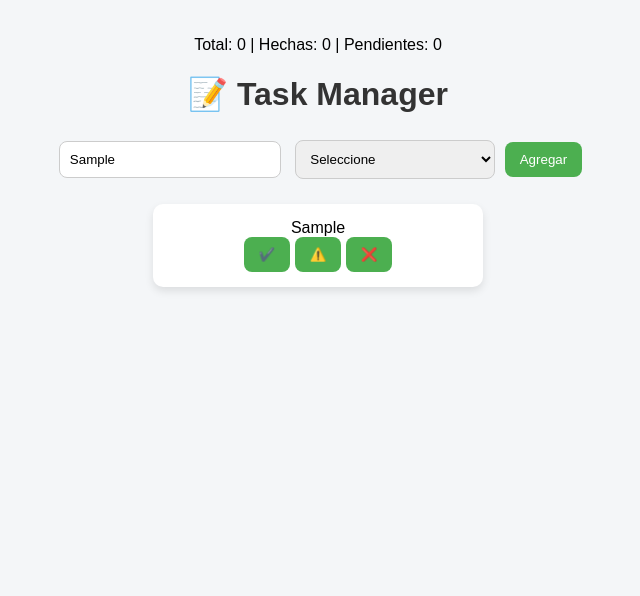
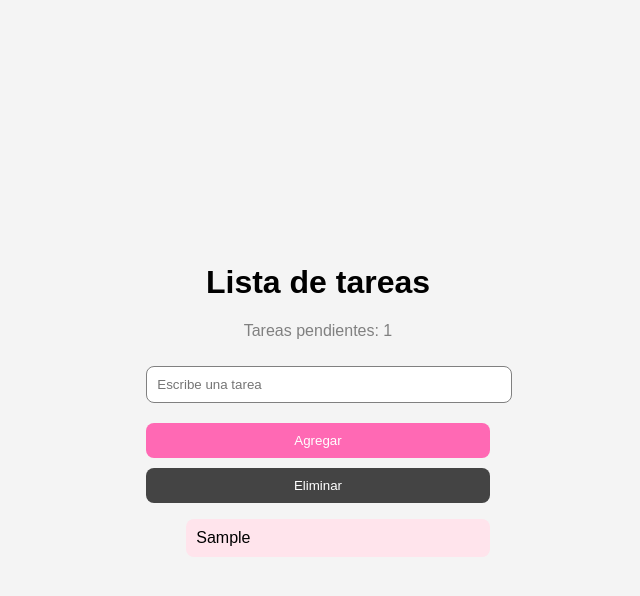
Before and after one commit to alexandragdiaz/Task-Manager-App, a plain HTML site: page index.html in a window 1280 px wide. Both pictures are taken after typing "Sample" into the empty fields and a click on the button "Agregar". Shown: the whole page, without its empty margins (322-962 px from the left). Drawn offline with Linux system fonts and the light colour scheme.

Commit message:
Primer commit

```diff
--- /dev/null
+++ b/app.js
@@ -0,0 +1,52 @@
+let inputTarea = document.getElementById("inputTarea");
+
+let btnAgregar = document.getElementById("btnAgregar");
+
+let listaTareas = document.getElementById("listaTareas");
+
+let btnEliminar = document.getElementById("btnEliminar");
+
+let contador = document.getElementById("contador");
+
+let totalTareas = 0;
+
+
+//click evento
+
+btnAgregar.addEventListener("click", function() {
+
+
+   console.log("Funciona");
+
+   let tarea = inputTarea.value;
+
+    if (tarea === "") {
+
+        alert("Escribe una tarea");
+        return;
+    }
+
+    let nuevaTarea = document.createElement("li");
+    nuevaTarea.innerHTML = tarea;
+
+    listaTareas.appendChild(nuevaTarea);
+
+    totalTareas++;
+
+    contador.innerHTML =
+    "Tareas pendientes: " + totalTareas;
+
+    inputTarea.value = "";
+});
+
+btnEliminar.addEventListener("click", function() {
+
+    let ultimaTarea = listaTareas.lastElementChild;
+
+    if (ultimaTarea) {
+        listaTareas.removeChild(ultimaTarea);
+
+    }else {
+        alert("No hay tareas para eliminar");
+    }
+});
--- a/index.html
+++ b/index.html
@@ -1,43 +1,37 @@
 <!DOCTYPE html>
 <html lang="es">
-
 <head>
     <meta charset="UTF-8">
-    <title>Task Manager</title>
+    <meta name="viewport" content="width=device-width, initial-scale=1.0">
 
-    <!--conecta el CSS -->
+    <title>Lista de tareas</title>
+
     <link rel="stylesheet" href="styles.css">
 </head>
+<body>
+
+    <div class=" Contenedor">
+        <h1> Lista de tareas </h1>
+
+        <p id="contador">
+        Tareas pendientes: 0
+        </p>
+
+        <input type="text" id="inputTarea" placeholder="Escribe una tarea">
+
+        <button id="btnAgregar">
+            Agregar
+        </button>
+
+        <button id="btnEliminar">
+            Eliminar
+        </button>
+
+        <ul id="listaTareas"></ul>
 
 
-    <p>Total: <span id="total">0</span> |
-    Hechas: <span id="hechas">0</span> |
-    Pendientes: <span id="pendientes">0</span>
-    </p>
+    </div>
 
-<body>
-
-    <h1>📝 Task Manager</h1>
-
-    <input type="text" id="tareaInput" placeholder="Escribe una tarea">
-
-    <select id="categoria">
-        <option value="">Seleccione</option>
-        <option value="📚">📚 Estudio</option>
-        <option value="💼">💼 Trabajo</option>
-        <option value="🏠">🏠 Hogar</option>
-        <option value="otra">Otra</option>
-    </select>
-
-    <input type="text" id="otraCategoria" placeholder="Otra categoría" style="display:none;">
-
-    <button onclick="agregarTarea()">Agregar</button>
-
-    <div id="lista"></div>
-
-    <!-- 🔥 JS siempre al final -->
-    <script src="script.js"></script>
-
+    <script src="app.js"></script>
 </body>
-
 </html>
--- a/script.js
+++ /dev/null
@@ -1,111 +0,0 @@
-document.addEventListener("DOMContentLoaded", function () {
-
-    let tareas = [];
-
-    let categoria = document.getElementById("categoria");
-    let otra = document.getElementById("otraCategoria");
-
-    // Mostrar input "otra"
-    categoria.addEventListener("change", function () {
-        if (this.value === "otra") {
-            otra.style.display = "inline";
-        } else {
-            otra.style.display = "none";
-        }
-    });
-
-    // AGREGAR TAREA
-    window.agregarTarea = function () {
-
-        let texto = document.getElementById("tareaInput").value;
-        let cat = document.getElementById("categoria").value;
-
-        if (texto === "") {
-            alert("Campo vacío");
-            return;
-        }
-
-        let tarea = {
-            texto: texto,
-            categoria: cat,
-            hecha: false,
-            urgente: false
-        };
-
-        tareas.push(tarea);
-        mostrarTareas();
-    };
-
-    // MOSTRAR TAREAS
-    function mostrarTareas() {
-
-        let lista = document.getElementById("lista");
-        lista.innerHTML = "";
-
-        tareas.forEach((t, i) => {
-
-            let div = document.createElement("div");
-
-            div.innerHTML = `
-                ${t.urgente ? "🚨" : ""}
-                ${t.categoria} ${t.texto}
-
-                <br>
-
-                <button onclick="marcarHecha(${i})">✔️</button>
-                <button onclick="marcarUrgente(${i})">⚠️</button>
-                <button onclick="eliminar(${i})">❌</button>
-            `;
-
-            // estilo visual
-            if (t.hecha) div.style.textDecoration = "line-through";
-            if (t.urgente) div.style.background = "#ffdede";
-
-            lista.appendChild(div);
-        });
-
-        function actualizarContador() {
-
-            let total = tareas.length;
-            let hechas = tareas.filter(t => t.hecha).length;
-            let pendientes = total - hechas;
-
-            document.getElementById("total").innerText = total;
-            document.getElementById("hechas").innerText = hechas;
-            document.getElementById("pendientes").innerText = pendientes;
-}
-    }
-
-    // MARCAR HECHA
-    window.marcarHecha = function (i) {
-        tareas[i].hecha = !tareas[i].hecha;
-        mostrarTareas();
-    };
-
-    // MARCAR URGENTE
-    window.marcarUrgente = function (i) {
-        tareas[i].urgente = !tareas[i].urgente;
-        mostrarTareas();
-    };
-
-    // ELIMINAR
-    window.eliminar = function (i) {
-        if (confirm("¿Eliminar tarea?")) {
-            tareas.splice(i, 1);
-            mostrarTareas();
-        }
-    };
-
-    // CONTADOR
-    function actualizarContador() {
-
-        let total = tareas.length;
-        let hechas = tareas.filter(t => t.hecha).length;
-        let pendientes = total - hechas;
-
-        console.log("Total:", total);
-        console.log("Hechas:", hechas);
-        console.log("Pendientes:", pendientes);
-    }
-
-});
--- a/styles.css
+++ b/styles.css
@@ -1,55 +1,93 @@
 body {
-    font-family: Arial, sans-serif;
-    background: #f4f6f8;
-    text-align: center;
-    margin: 0;
-    padding: 20px;
+    font-family: Arial;
+    background-color: #f4f4f4;
+
+    display: flex;
+    justify-content: center;
+    align-items: center;
+
+    height: 100vh;
 }
 
-/* TÍTULO */
-h1 {
-    color: #333;
+.contenedor {
+
+    background: white;
+
+    width: 400px;
+
+    padding: 20px;
+
+    border-radius: 15px;
+
+    box-shadow: 0px 0px 10px rgba(0,0,0,0.2);
 }
 
-/* INPUTS Y SELECT */
-input, select {
-    padding: 10px;
-    margin: 5px;
-    border-radius: 8px;
-    border: 1px solid #ccc;
-    width: 200px;
+h1 {
+
+    text-align: center;
 }
 
-/* BOTÓN AGREGAR */
+
+#contador {
+
+    text-align: center;
+
+    color: gray;
+}
+
+input {
+
+    width: 100%;
+
+    padding: 10px;
+
+    margin-top: 10px;
+
+    margin-bottom: 10px;
+
+    border-radius: 8px;
+
+    border: 1px solid gray;
+}
+
 button {
-    padding: 10px 15px;
+
+    width: 100%;
+
+    padding: 10px;
+
+    margin-top: 10px;
+
     border: none;
+
     border-radius: 8px;
-    background: #4CAF50;
-    color: white;
+
     cursor: pointer;
 }
 
-button:hover {
-    background: #45a049;
+#btnAgregar {
+
+    background-color: #ff69b4;
+
+    color: white;
 }
 
-/* CONTENEDOR DE LISTA */
-#lista {
-    margin-top: 20px;
+#btnEliminar {
+
+    background-color: #444;
+
+    color: white;
 }
 
-/* TARJETAS DE TAREAS */
-#lista div {
-    background: white;
-    margin: 10px auto;
-    padding: 15px;
-    width: 300px;
-    border-radius: 10px;
-    box-shadow: 0 4px 8px rgba(0,0,0,0.1);
+li {
+
+    margin-top: 10px;
+
+    background: #ffe4ec;
+
+    padding: 10px;
+
+    border-radius: 8px;
+
+    list-style: none;
 }
-
-#lista div:hover {
-    transform: scale(1.03);
-    transition: 0.2s;
-}
```
